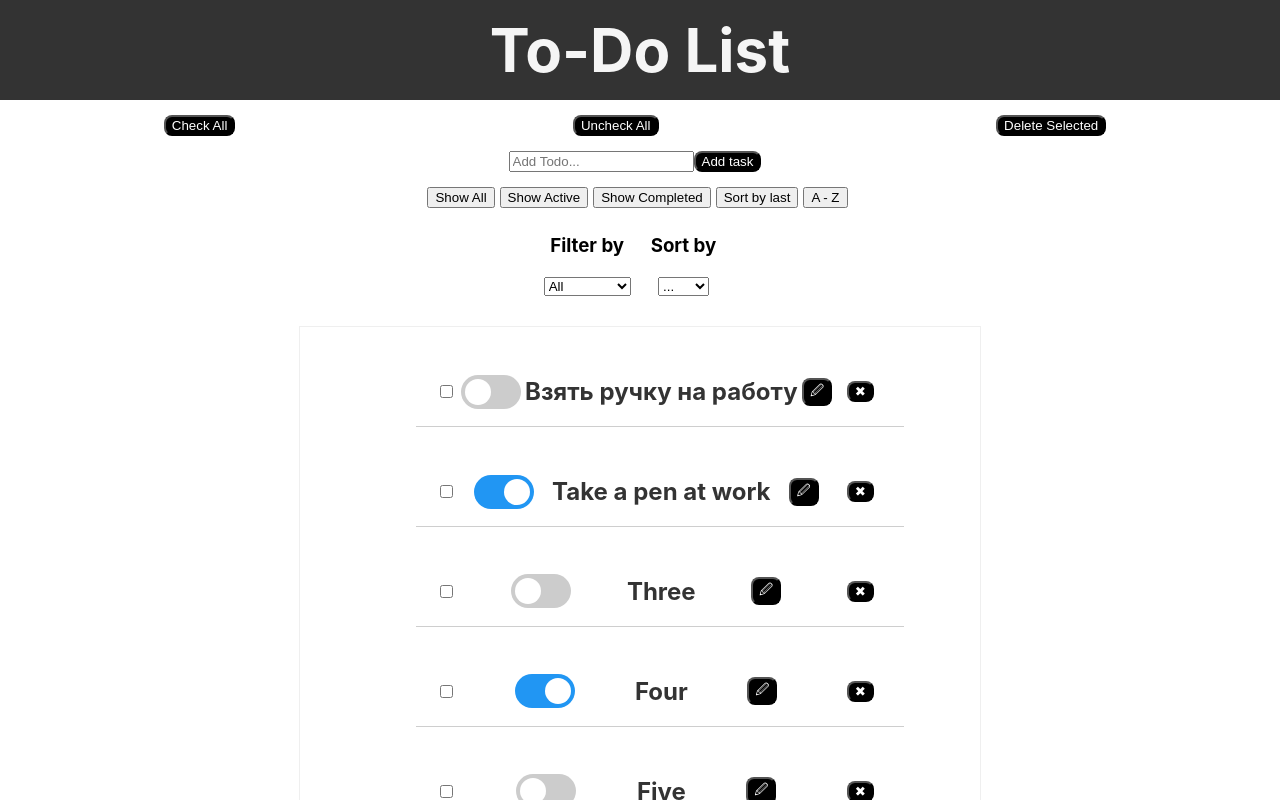
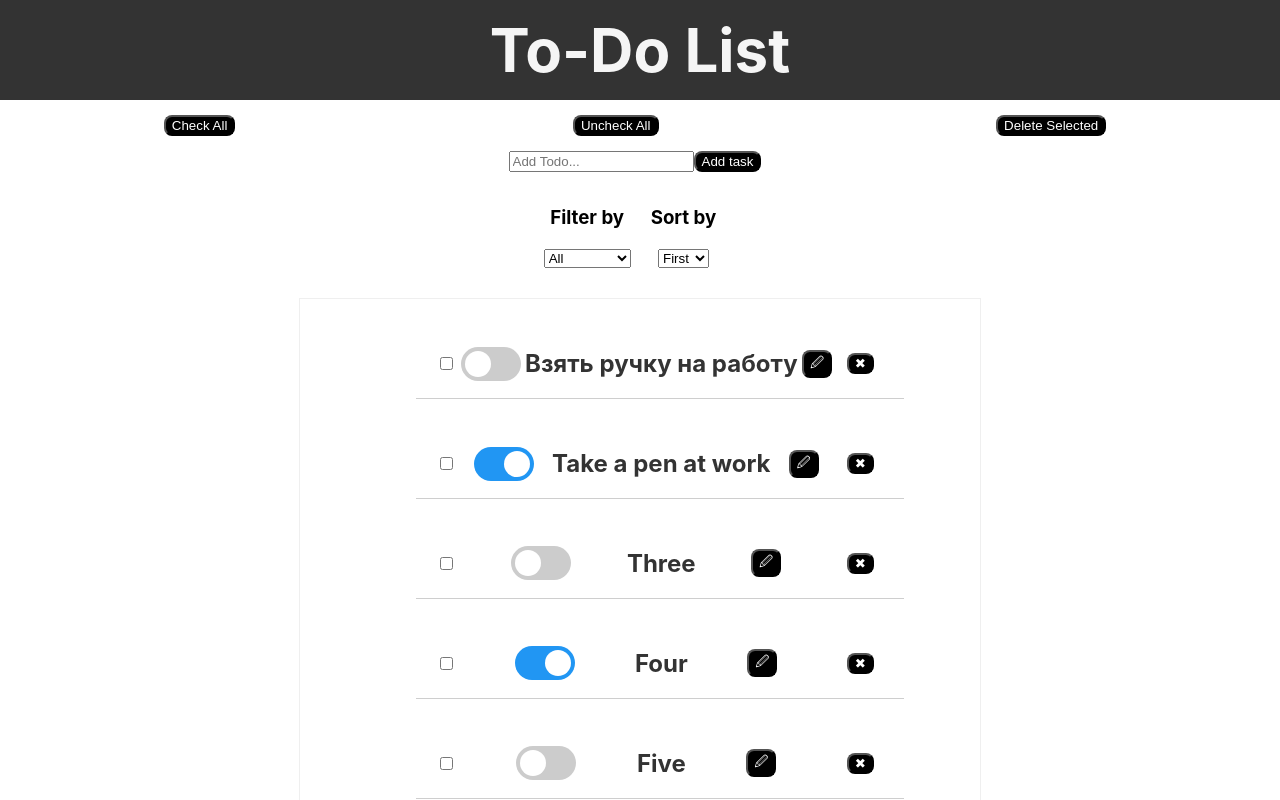
Before and after one commit to pe7r/project, a React (Create React App) app: page / in a window 1280 px wide. Shown: the top 800 px of the page. Built offline with nearby package versions, Linux system fonts and the light colour scheme.

Commit message:
Deleted unneeded component Sort (April 2) #5

```diff
--- a/src/App.js
+++ b/src/App.js
@@ -4,7 +4,6 @@ import Header from './components/Header/Header'
 import AddTask from './components/AddTask/AddTask'
 import ToDoItem from './components/ToDoItem/ToDoItem'
 import Filters from './components/Filters/Filters'
-import Sort from './components/Sort/Sort.js'
 import defaultItems from './defaultItems.js'
 
 
@@ -287,17 +286,6 @@ class App extends Component {
 				<AddTask
 				onCreate={this.addTask}
 				/>
-				<Sort
-				isDateSorted={isDateSorted}
-				showAll={this.showAll}
-				isAlpha={isAlpha}
-				filterCompleted={this.filterCompleted}
-				filterActive={this.filterActive}
-				changeSortOrder={this.changeSortOrder}
-				sortDate={this.sortDate}
-				alphabetOrder={this.alphabetOrder}
-				onClickSortDate={this.onClickSortDate}
-				/>
 				<section className="sorts-filters">
 					<form>
 					<h3> Filter by </h3>
@@ -310,11 +298,12 @@ class App extends Component {
 				<form>
 					<h3> Sort by </h3>
 					<select id="sorts" onChange={this.sortChange} value={sortRules}>
-					  <option > ... </option>
+					  <option value="first"> First </option>
+					  <option value="last"> Last </option>
 					  <option value="a-z"> A - Z </option>
 					  <option value="z-a"> Z - A </option>
-					  <option value="last"> Last </option>
-					  <option value="first"> First </option>
+
+
 					</select>
 				</form>
 				</section>
--- a/src/components/Sort/Sort.css
+++ /dev/null
@@ -1,10 +0,0 @@
-.sortButtons {
-	display: flex;
-	justify-content: center;
-}
-
-.sortButtons button {
-	margin-right: 5px;
-	margin-bottom: 7px;
-	cursor: pointer;
-}
--- a/src/components/Sort/Sort.js
+++ /dev/null
@@ -1,36 +0,0 @@
-import React from 'react'
-import './Sort.css'
-
-class Sort extends React.Component {
-
-	render() {
-		const {
-			showAll,
-			filterActive,
-			filterCompleted,
-			changeSortOrder,
-			isDateSorted,
-			isAlpha,
-			alphabetOrder,
-		} = this.props;
-
-		return (
-			<div className="sortButtons">
-				<button onClick={showAll}> Show All </button>
-				<button onClick={filterActive}> Show Active </button>
-				<button onClick={filterCompleted}> Show Completed </button>
-				<button onClick={changeSortOrder}> {
-					isDateSorted
-					? 'Sort by first'
-					: 'Sort by last'
-				} </button>
-				<button onClick={alphabetOrder}> { isAlpha
-					? 'Z - A'
-					: 'A - Z'
-				} </button>
-			</div>
-		)
-	}
-}
-
-export default Sort
```
